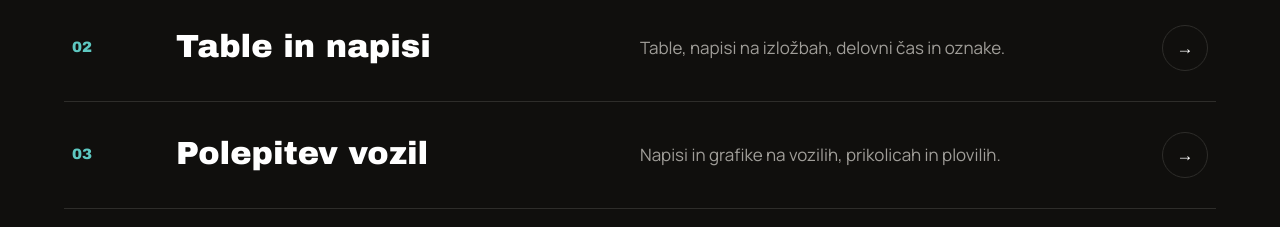
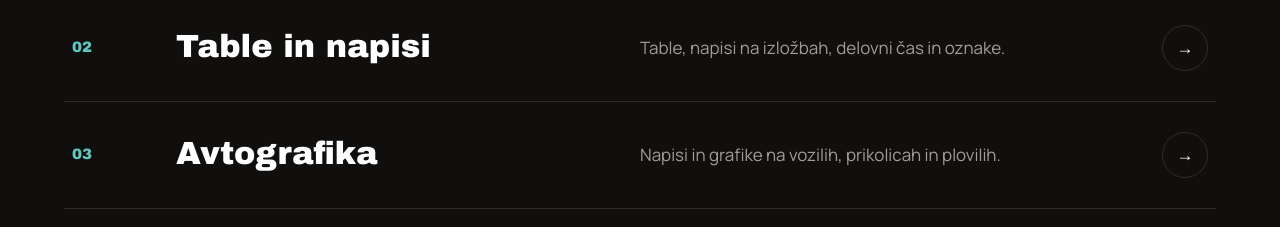
Before and after one commit to infoprintexdesign-pixel/printex-spletna-stran, a plain HTML site: page site/index.html in a window 1280 px wide. Shown: the part 1140-1367 px from the top of the page. Drawn offline with nearby package versions, Linux system fonts and the light colour scheme; a web font is replaced by a local one.

Commit message:
Kartica storitve 03 spet »Avtografika«
Co-Authored-By: Claude Opus 5.5 <noreply@anthropic.com>
Claude-Session: https://claude.ai/code/session_01BEYa14rmLFtScPzRQQs2K6

```diff
--- a/site/index.html
+++ b/site/index.html
@@ -332,7 +332,7 @@ html.js-anim .strip .track{animation:none}
       <div class="svc-list">
         <a class="svc" href="#nalepke" style="--k:var(--teal)"><span class="n">01</span><h3>Nalepke</h3><p>Za steklenice, avto, kros motor, telefon … kamorkoli jo želite nalepiti.</p><span class="go" aria-hidden="true">→</span></a>
         <a class="svc" href="#table-in-napisi" style="--k:var(--teal)"><span class="n">02</span><h3>Table in napisi</h3><p>Table, napisi na izložbah, delovni čas in oznake.</p><span class="go" aria-hidden="true">→</span></a>
-        <a class="svc" href="#avtografika" style="--k:var(--teal)"><span class="n">03</span><h3>Polepitev vozil</h3><p>Napisi in grafike na vozilih, prikolicah in plovilih.</p><span class="go" aria-hidden="true">→</span></a>
+        <a class="svc" href="#avtografika" style="--k:var(--teal)"><span class="n">03</span><h3>Avtografika</h3><p>Napisi in grafike na vozilih, prikolicah in plovilih.</p><span class="go" aria-hidden="true">→</span></a>
         <a class="svc" href="#tisk-na-tekstil" style="--k:var(--teal)"><span class="n">04</span><h3>Tisk na tekstil</h3><p>Majice, puloverji in delovna oblačila z vašim motivom.</p><span class="go" aria-hidden="true">→</span></a>
       </div>
     </div>
```
